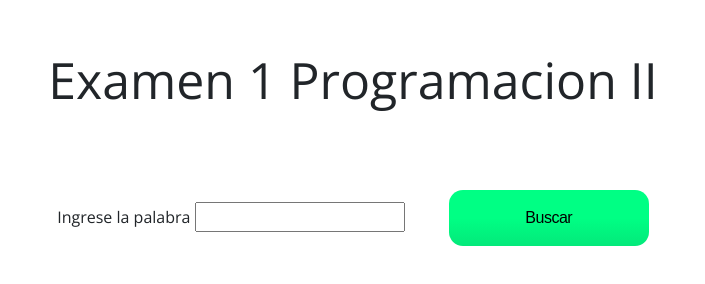
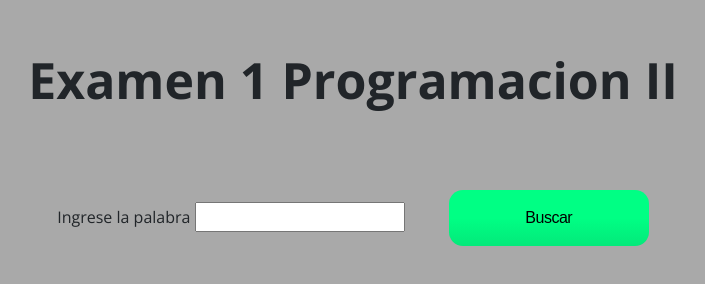
Before and after one commit to JuanVargas98/Examen1, a plain HTML site: page index.html in a window 1280 px wide. Shown: the whole page, without its empty margins (287-992 px from the left). Drawn offline with nearby package versions, Linux system fonts and the light colour scheme.

Commit message:
Arreglos Css

```diff
--- a/css/styles.css
+++ b/css/styles.css
@@ -1,9 +1,12 @@
 body{
     font-family: "Open Sans", sans-serif;
+    background-color: darkgray;
 }
 h1{
     text-align: center;
     font-size: 50px;
+    font-weight: 800;
+    margin-top: 50px;
 }
 .btn-primario {
     font-family: Poppins, sans-serif;
--- a/index3.html
+++ b/index.html
@@ -15,7 +15,7 @@
     <link href="../css/styles.css" rel="stylesheet">
 </head>
 <body>
-    <h1 style="text-align: center; margin-top: 50px;">Examen 1 Programacion II</h1>
+    <h1>Examen 1 Programacion II</h1>
     <div class="container">
         <div>
             <form style="text-align: center; margin-top: 80px;" id="formulario" onsubmit="event.preventDefault()">
```
